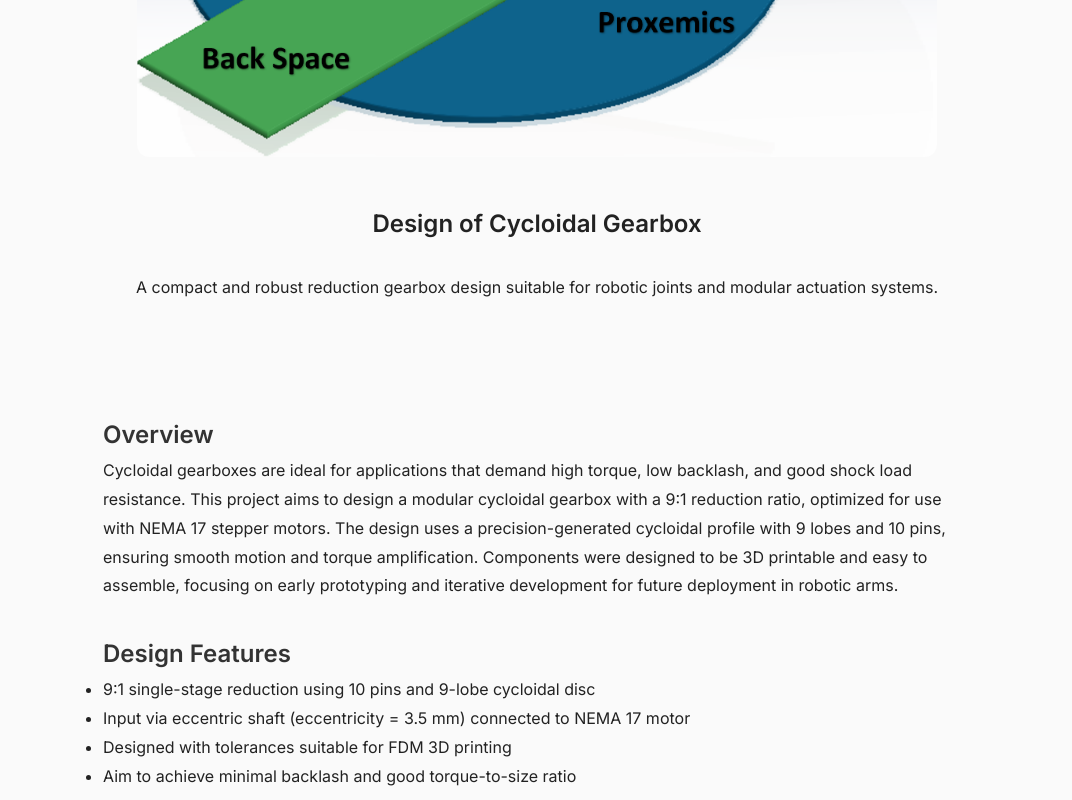
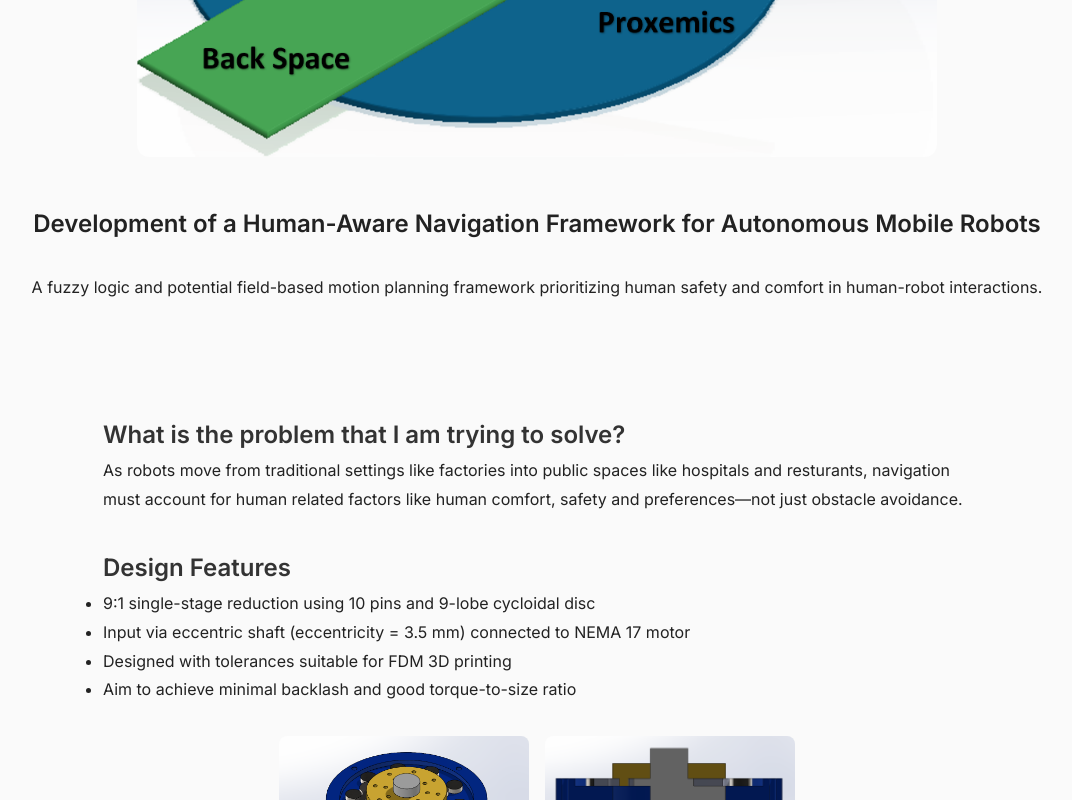
Before and after one commit to Shurendher/shurendher.github.io, a plain HTML site: page HAN.html in a window 1280 px wide. Shown: the part 611-1411 px from the top of the page, without its empty margins (103-1175 px from the left). Drawn offline with Linux system fonts and the light colour scheme.

Commit message:
Update HAN.html

```diff
--- a/HAN.html
+++ b/HAN.html
@@ -88,15 +88,15 @@
   <main>
     <section class="hero">
       <img src="assets/projects/HAN/HAN_HeroImage1.png" alt="HAN Rules" />
-      <h1>Design of Cycloidal Gearbox</h1>
-      <p>A compact and robust reduction gearbox design suitable for robotic joints and modular actuation systems.</p>
+      <h1>Development of a Human-Aware Navigation Framework for Autonomous Mobile Robots</h1>
+      <p>A fuzzy logic and potential field-based motion planning framework prioritizing human safety and comfort in human-robot interactions.</p>
     </section>
 
 
     <section class="content-section">
-      <h2>Overview</h2>
+      <h2>What is the problem that I am trying to solve?</h2>
       <p>
-        Cycloidal gearboxes are ideal for applications that demand high torque, low backlash, and good shock load resistance. This project aims to design a modular cycloidal gearbox with a 9:1 reduction ratio, optimized for use with NEMA 17 stepper motors. The design uses a precision-generated cycloidal profile with 9 lobes and 10 pins, ensuring smooth motion and torque amplification. Components were designed to be 3D printable and easy to assemble, focusing on early prototyping and iterative development for future deployment in robotic arms.
+        As robots move from traditional settings like factories into public spaces like hospitals and resturants, navigation must account for human related factors like human comfort, safety and preferences—not just obstacle avoidance.
       </p>
 
       <h2>Design Features</h2>
```
